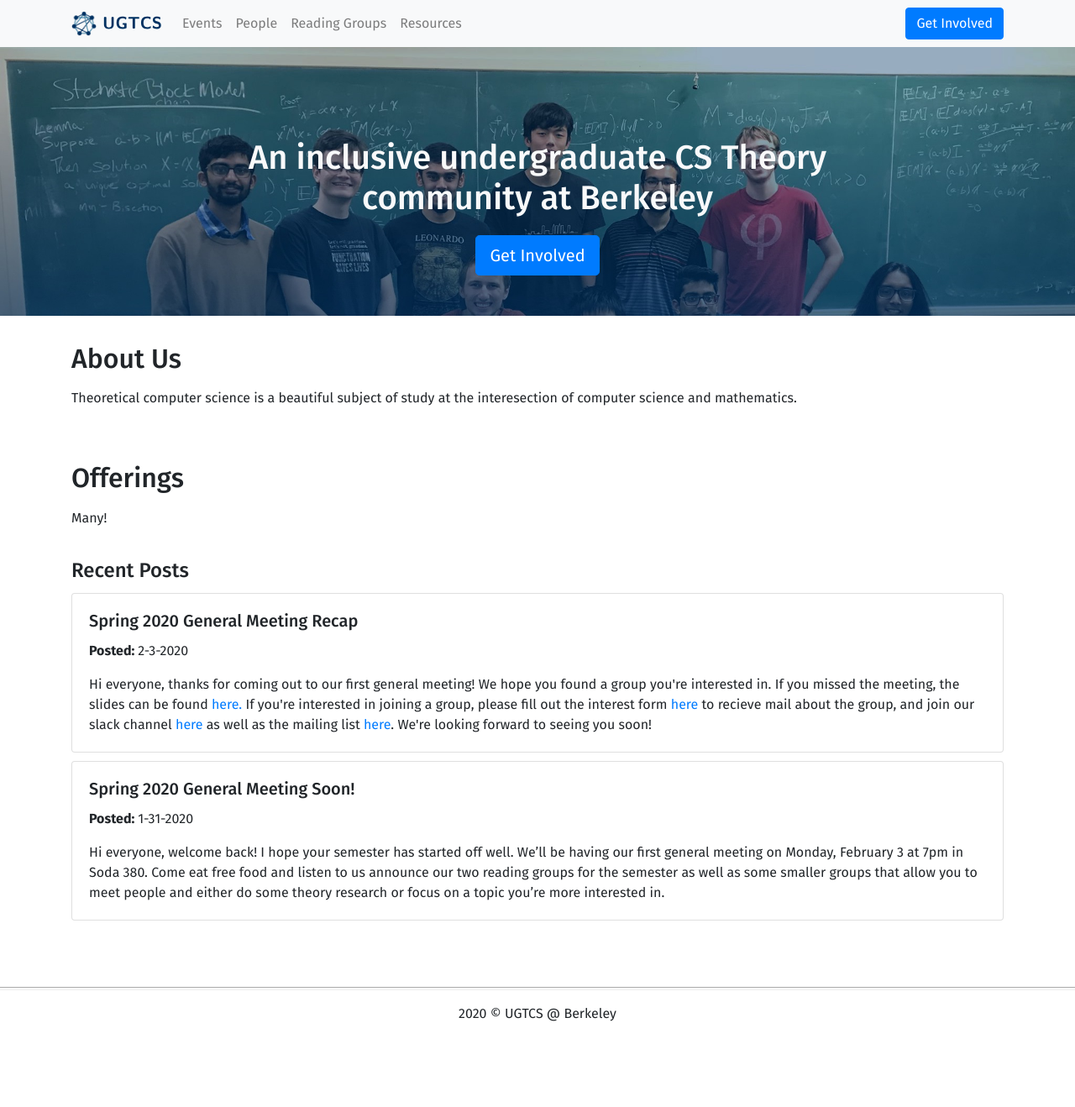
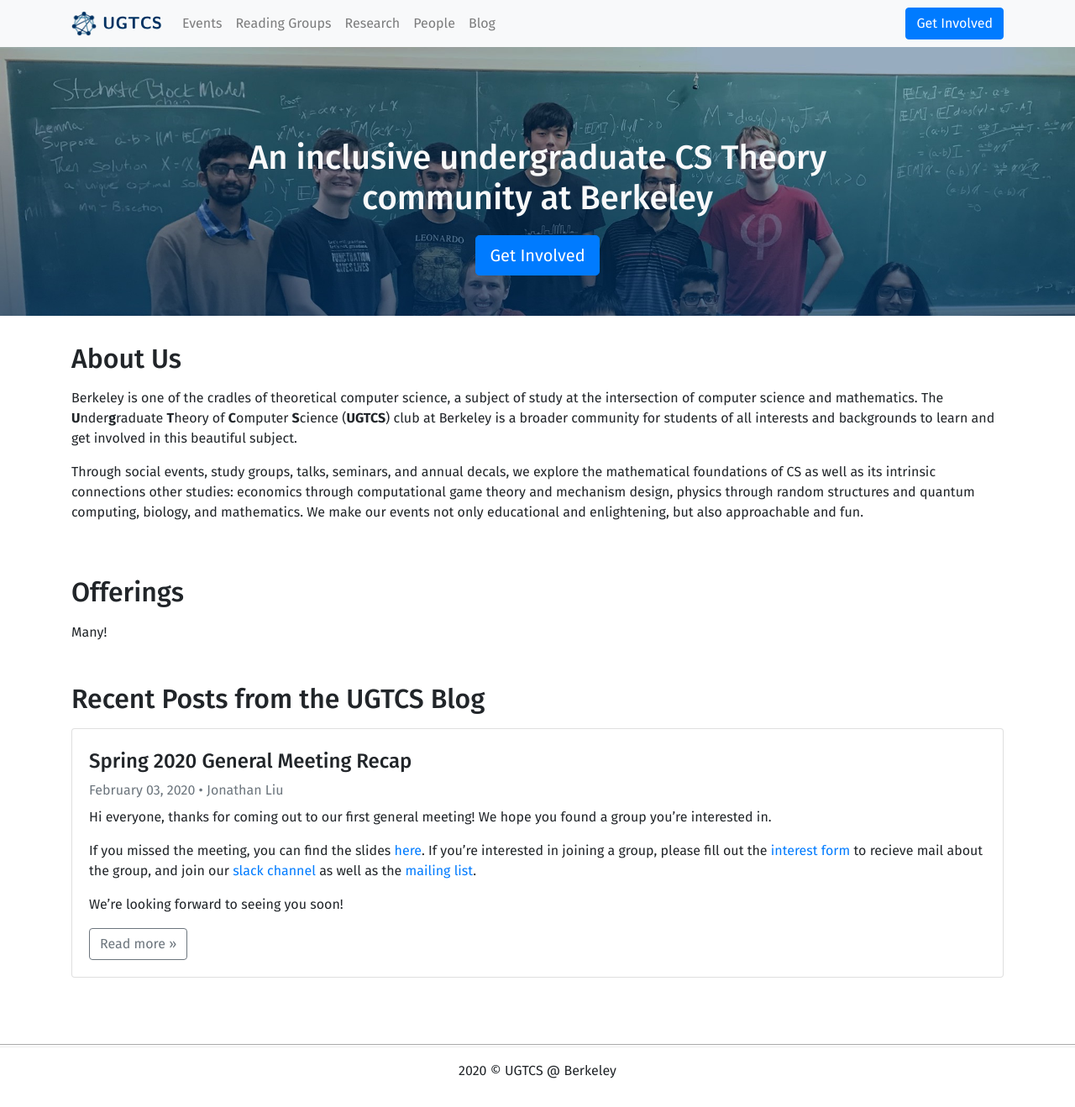
Before and after one commit to ugtcs/ugtcs.github.io, a Jekyll site: the page built from index.html, in a window 1280 px wide. Shown: the whole page at 84% size. Built offline with Jekyll 4.4.1, drawn with Linux system fonts in a browser that asks for light colours; the list of posts is cut into pages by our own code; before the commit the page ends 1250 px from its top, so only the background shows below that.

Commit message:
Update members page and add blog

```diff
--- a/_config.yml
+++ b/_config.yml
@@ -12,6 +12,8 @@ collections:
   reading-groups:
     output: true
     sort_by: sem
+
+excerpt_separator: <!--more-->
 
 # Contact links
 email: gabrielchen@berkeley.edu
--- a/_includes/nav.html
+++ b/_includes/nav.html
@@ -17,13 +17,16 @@
           <a href="" class="nav-link">Events</a>
         </li>
         <li class="nav-item">
-          <a href="" class="nav-link">People</a>
-        </li>
-        <li class="nav-item">
           <a href="{% link reading-groups.html %}" class="nav-link">Reading Groups</a>
         </li>
         <li class="nav-item">
-          <a href="{% link reading-groups.html %}" class="nav-link">Resources</a>
+          <a href="{% link reading-groups.html %}" class="nav-link">Research</a>
+        </li>
+        <li class="nav-item">
+          <a href="{% link people.html%}" class="nav-link">People</a>
+        </li>
+        <li class="nav-item">
+          <a href="{% link blog.html %}" class="nav-link">Blog</a>
         </li>
       </ul>
 
--- /dev/null
+++ b/_includes/post-link.html
@@ -0,0 +1,9 @@
+<div class="card {% if include.space %} mb-4 {% endif %}">
+    <div class="card-body">
+        <h4 class="card-title my-1">{{ include.post.title }}</h4>
+        <p class="card-subtitle text-muted my-2">{{ include.post.date | date: '%B %d, %Y' }} &bull; {{ include.post.author }}</p>
+        {{ post.excerpt }}
+
+        <a href="{{ include.post.url }}" class="btn btn-outline-secondary">Read more &raquo;</a>
+    </div>
+</div>
--- a/get-involved.html
+++ b/get-involved.html
@@ -4,7 +4,7 @@ title: Get Involved!
 permalink: /get-involved/
 ---
 
-Thank you for your interest in UGTCS!
+<p>Thank you for your interest in UGTCS!</p>
 
 <ul>
     <li>Fill out <a href="https://goo.gl/forms/QLQhnmYClcK1gVDy1">this form</a> with your email to be added to our Slack channel.</li>
--- a/index.html
+++ b/index.html
@@ -19,7 +19,12 @@ layout: default
   <div class="row">
     <div class="col">
       <h2 class="mt-0">About Us</h2>
-      <p>Theoretical computer science is a beautiful subject of study at the interesection of computer science and mathematics.</p>
+      <p>Berkeley is one of the cradles of theoretical computer science, a subject of study at the intersection of computer science and mathematics.
+        The <code></code><b>U</b>nder<b>g</b>raduate <b>T</b>heory of <b>C</b>omputer <b>S</b>cience (<b>UGTCS</b>) club at Berkeley is a broader community for students of all interests and backgrounds
+        to learn and get involved in this beautiful subject.
+      </p>
+      <p>Through social events, study groups, talks, seminars, and annual decals, we explore the mathematical foundations of CS as well as its intrinsic connections other studies: economics through computational game theory and mechanism design, physics through random structures and quantum computing, biology, and mathematics.
+        We make our events not only educational and enlightening, but also approachable and fun.</p>
     </div>
   </div>
   <div class="row">
@@ -30,38 +35,10 @@ layout: default
   </div>
   <div class="row">
     <div class="col-sm">
-      <h4>Recent Posts</h4>
-      <div class="card" style="margin-top:10px;">
-        <div class="card-body">
-          <h5 class="card-title" style="margin-top:0px;">Spring 2020 General Meeting Recap</h5>
-          <p><strong>Posted: </strong> 2-3-2020</p>
-          <p class="card-text">
-            Hi everyone, thanks for coming out to our first general meeting! We hope
-            you found a group you're interested in. If you missed the meeting, the slides
-            can be found
-            <a href="https://docs.google.com/presentation/d/1a1INVY1zZUHM2Nl_KQy1X8iwwsqQF5_ve7jTyL7v-ps/edit?usp=sharing">here.</a>
-            If you're interested in joining a group, please fill out the interest form
-            <a href="https://tinyurl.com/ugtcsinterest">here</a> to recieve mail
-            about the group, and join our slack channel <a href="https://tinyurl.com/joinugtcsslack">here</a>
-            as well as the mailing list <a href="https://tinyurl.com/joinugtcslist">here</a>. We're
-            looking forward to seeing you soon!
-          </p>
-        </div>
-      </div>
-      <div class="card" style="margin-top:10px;">
-        <div class="card-body">
-          <h5 class="card-title" style="margin-top:0px;">Spring 2020 General Meeting Soon!</h5>
-          <p><strong>Posted: </strong> 1-31-2020</p>
-          <p class="card-text">
-            Hi everyone, welcome back! I hope your semester has started off well.
-            We’ll be having our first general meeting on Monday, February 3 at 7pm
-            in Soda 380. Come eat free food and listen to us announce our two
-            reading groups for the semester as well as some smaller groups that
-            allow you to meet people and either do some theory research or focus
-            on a topic you’re more interested in.
-          </p>
-        </div>
-      </div>
+      <h2>Recent Posts from the UGTCS Blog</h2>
+      {% for post in site.posts limit: 1 %}
+        {% include post-link.html post=post %}
+      {% endfor %}
       <br>
     </div>
   </div>
```
Also changed, not shown: _layouts/post.html (added, +25 -0 lines), _members/Kobe_wang.md (+1 -1 lines), _members/antares-chen.md (added, +8 -0 lines), _members/jeff-xu.md (added, +9 -0 lines), _members/jonathan-liu.md (added, +8 -0 lines), _members/max-ovsiankin.md (added, +8 -0 lines), _members/max_ovsiankin.md (deleted, +0 -7 lines), _posts/2018-09-18-bwca-start.md (added, +14 -0 lines), _posts/2020-01-31-gm-soon.md (added, +14 -0 lines), _posts/2020-02-03-gm-recap.md (added, +16 -0 lines), blog.html (added, +14 -0 lines), people.html (added, +38 -0 lines), posts/post-template.html (deleted, +0 -72 lines), assets/img/members/member-max-1.jpg.
